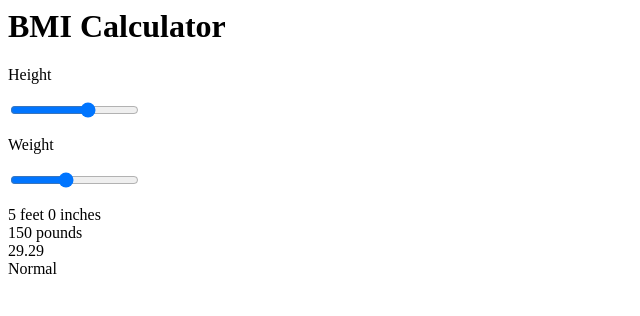
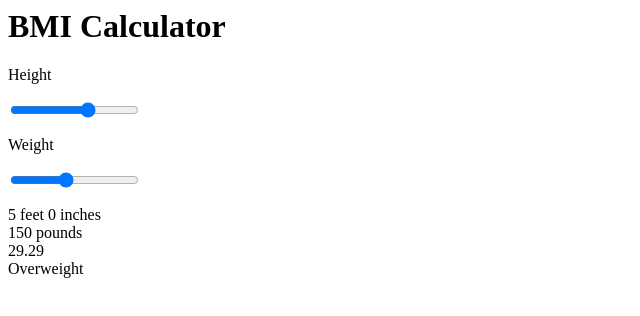
Before and after one commit to pasqualeantonelli/01-bmi-calculator-reactjs, a React (Vite) app: page / in a window 1280 px wide. Shown: the top 316 px of the page, without its empty margins (0-640 px from the left). Built offline with nearby package versions, Linux system fonts and the light colour scheme.

Commit message:
fifth commit to this project

```diff
--- a/components/BMI.js
+++ b/components/BMI.js
@@ -48,8 +48,19 @@ class BMI extends Component {
     }
 
     displayClassification() {
-        return 'Normal';
+    // To make sure is not a string but an integer
+        const bmi = parseFloat(this.displayBMI());
+        if (bmi < 18.5) {
+            return 'Underweight'
+        } else if (bmi < 24.9) {
+            return 'Normal'
+        } else if (bmi < 29.9) {
+            return 'Overweight'
+        } else {
+            return 'Obese'
+        }
     }
+
     render() {
         return <div className="container">
             <h1>BMI Calculator</h1>
```
Also changed, not shown: 2 other files (tests, documents, lock files or other folders).
